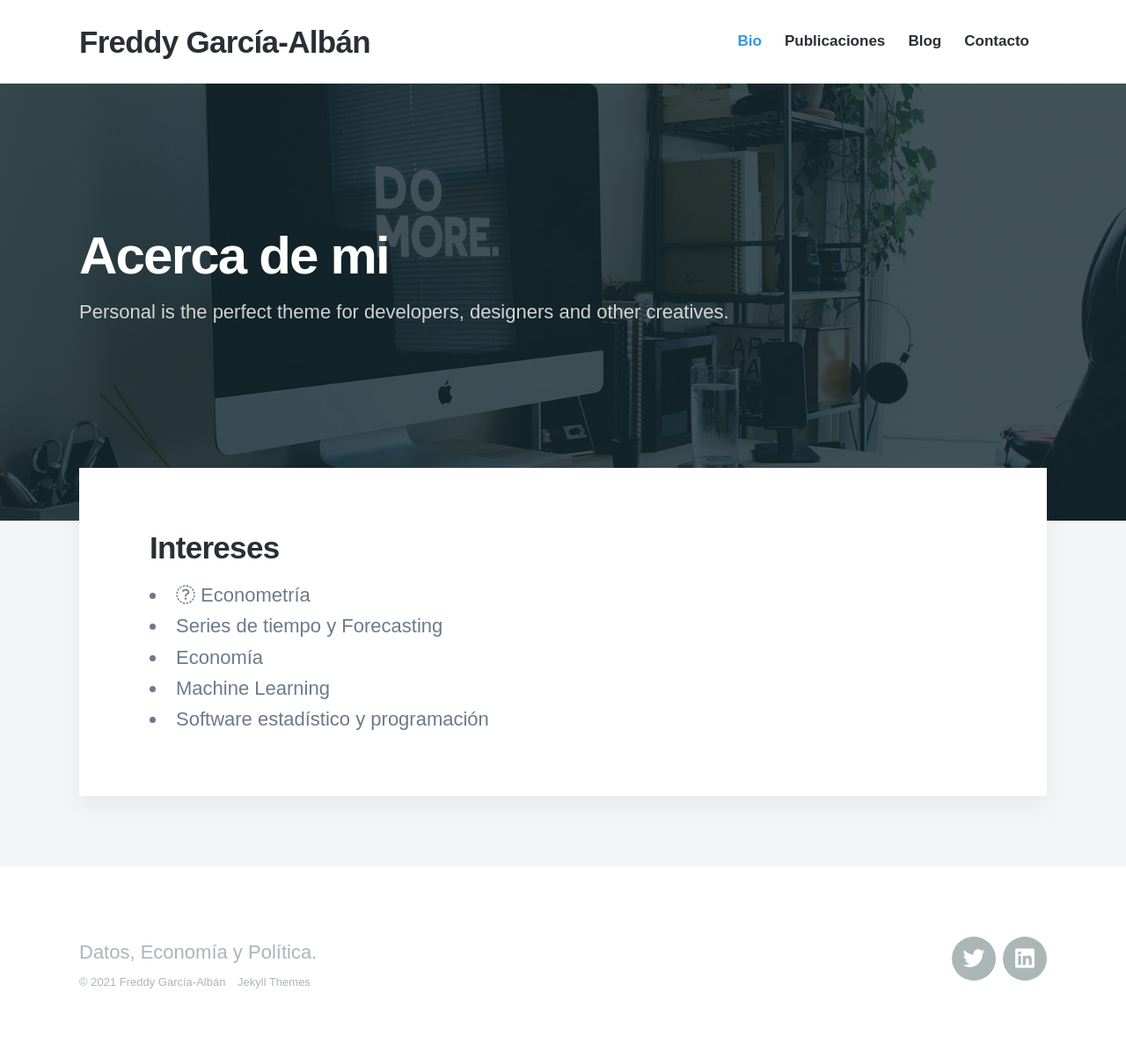
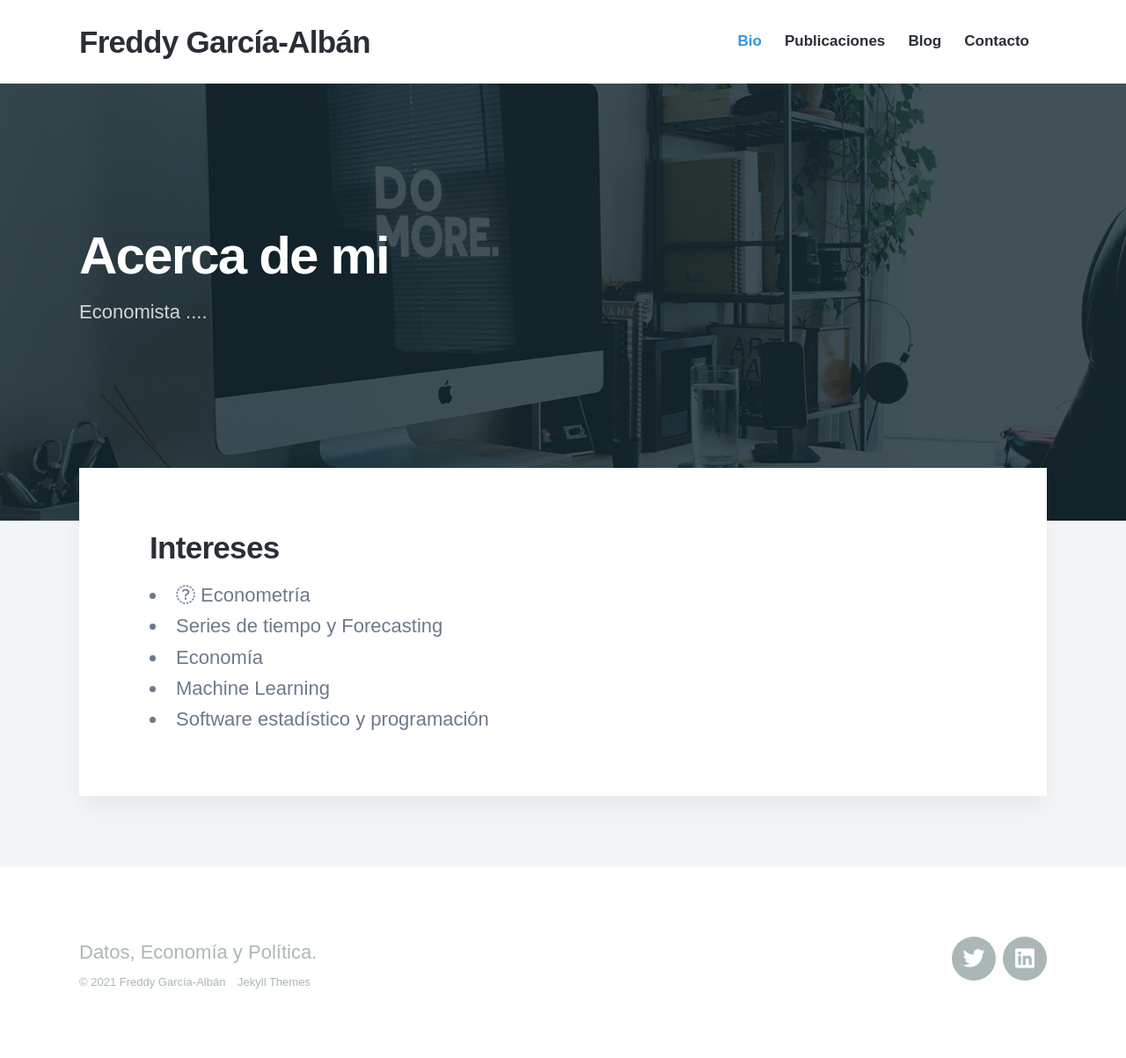
Before and after one commit to EnexFG/EnexFG.github.io, a Jekyll site: the page built from _pages/about.md, in a window 1280 px wide. Shown: the whole page at 88% size. Built offline with Jekyll 4.4.1, drawn with Linux system fonts in a browser that asks for light colours; nearby versions of some CDN libraries; some web fonts are replaced.

Commit message:
Update about.md

```diff
--- a/_pages/about.md
+++ b/_pages/about.md
@@ -1,6 +1,6 @@
 ---
 title: Acerca de mi
-subtitle: Personal is the perfect theme for developers, designers and other creatives.
+subtitle: Economista ....
 description: Economista.
 featured_image: /images/demo/about.jpg
 ---
```
